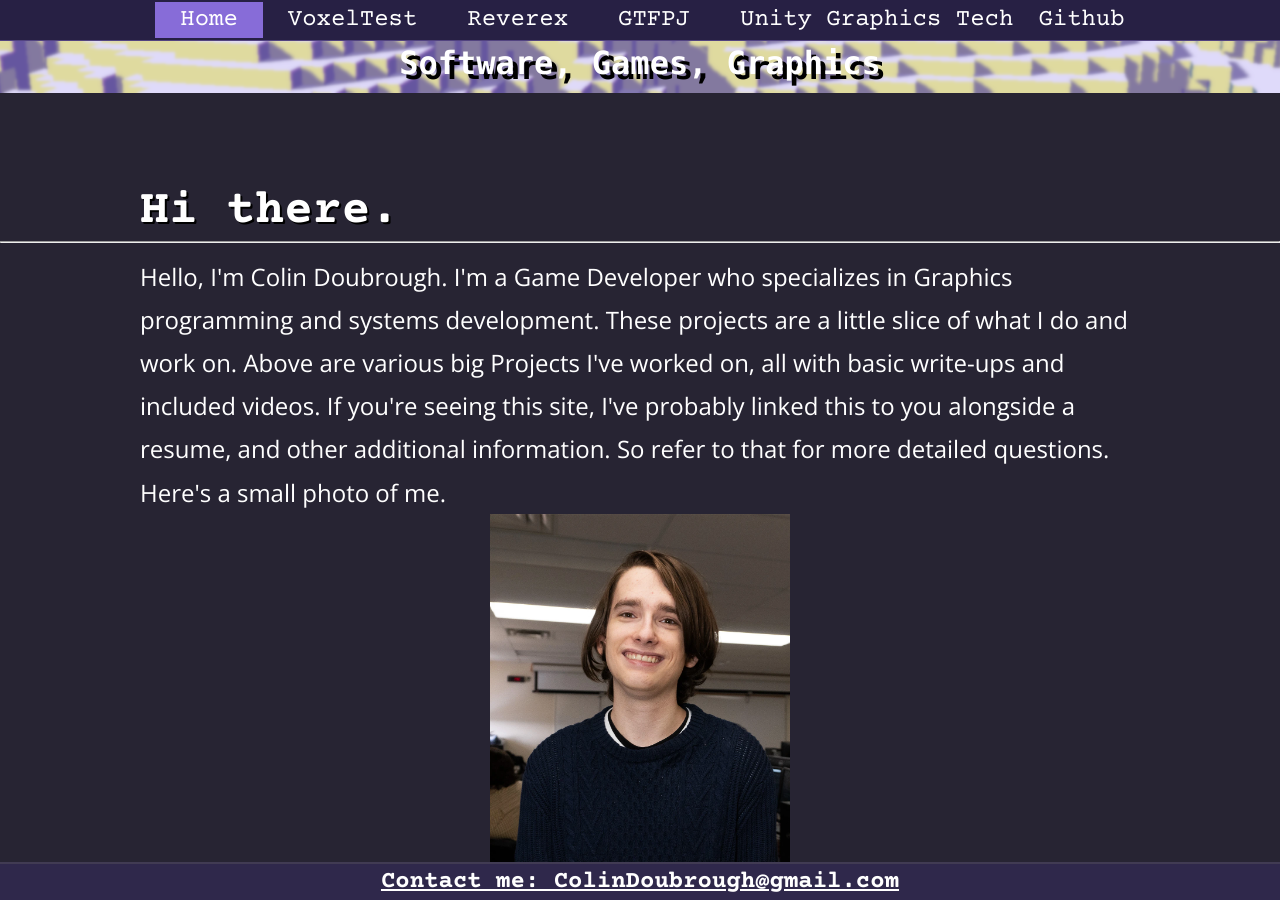
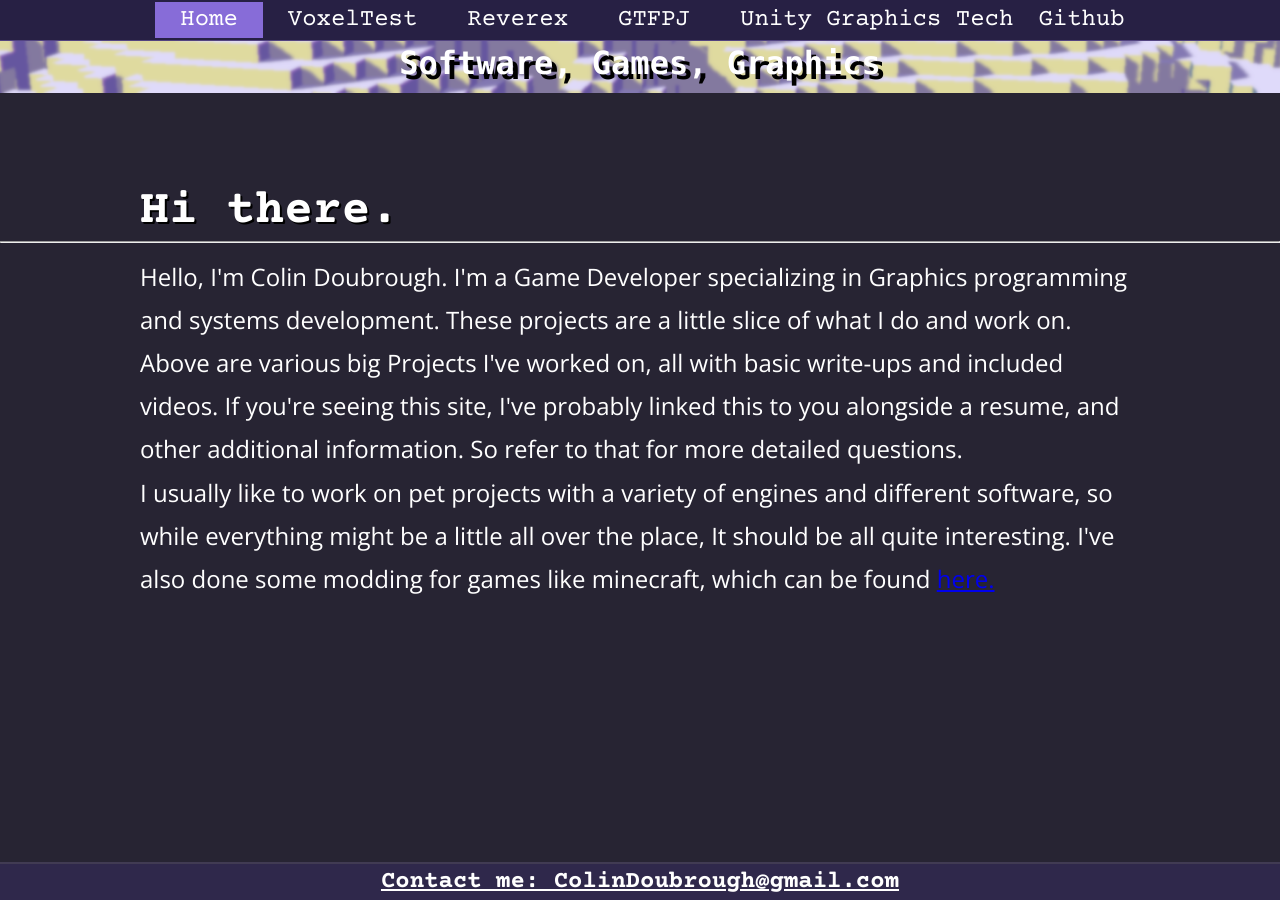
Before and after one commit to Colin12345678910/portfolio, a Jekyll site: the page built from index.html, in a window 1280 px wide and 900 px high, scrolled down 300 px. Built offline with Jekyll 4.4.1, drawn with Linux system fonts in a browser that asks for light colours.

Commit message:
Update index.html

```diff
--- a/index.html
+++ b/index.html
@@ -17,13 +17,9 @@
 
   <hr>
   <p>
-    Hello, I'm Colin Doubrough. I'm a Game Developer who specializes in Graphics programming and systems development. These projects are a little slice of what I do and work on.
+    Hello, I'm Colin Doubrough. I'm a Game Developer specializing in Graphics programming and systems development. These projects are a little slice of what I do and work on.
     Above are various big Projects I've worked on, all with basic write-ups and included videos. If you're seeing this site, I've probably linked this to you alongside a resume, and other additional information. So refer to that for more detailed questions.
   </p>
-  <p>
-    Here's a small photo of me.
-  </p>
-  <img class="img" width="300px" id="fade" src="assets/images/myself.webp" alt="that's me"></img>
   <p>
     I usually like to work on pet projects with a variety of engines and different software, so while everything might be a little all over the place, It should be all quite interesting. I've also done some modding for games like minecraft, which can be found
     <a href="https://www.curseforge.com/members/linkachugaming0/projects">here.</a>
```
